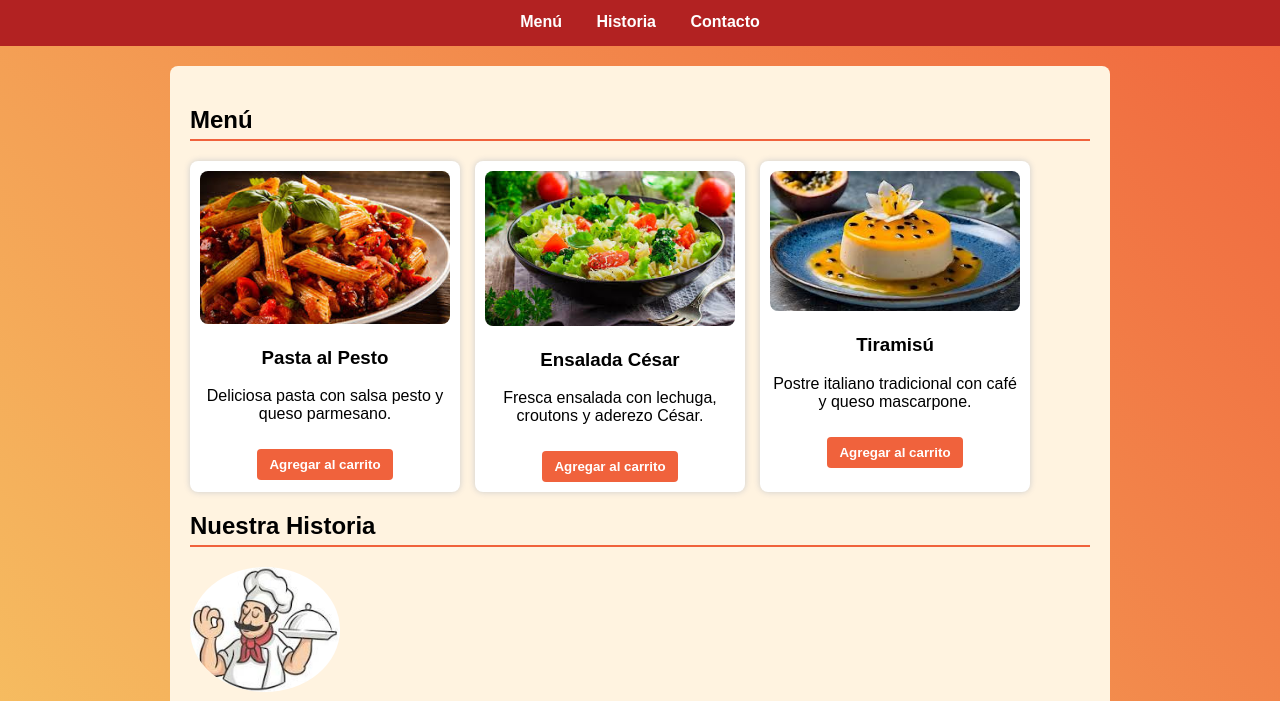
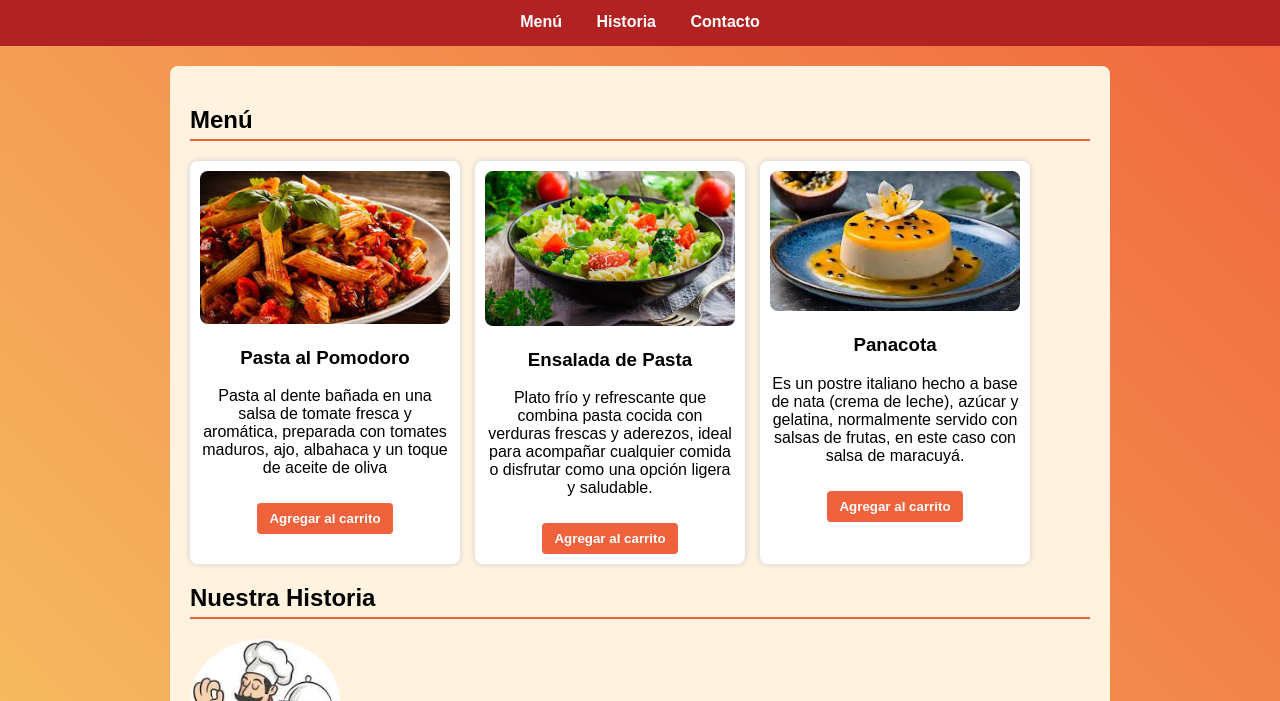
Before and after one commit to MaylieBarahona123-create/mi-deber-web, a plain HTML site: page index.html in a window 1280 px wide. Shown: the part 99-800 px from the top of the page. Drawn offline with Linux system fonts and the light colour scheme.

Commit message:
index.html

```diff
--- a/index.html
+++ b/index.html
@@ -24,20 +24,23 @@
   <div class="productos">
     <div class="producto">
       <img src="img/pasta.jpg" alt="Pasta" />
-      <h3>Pasta al Pesto</h3>
-      <p>Deliciosa pasta con salsa pesto y queso parmesano.</p>
+      <h3>Pasta al Pomodoro</h3>
+      <p>Pasta al dente bañada en una salsa de tomate fresca y aromática,
+      preparada con tomates maduros, ajo, albahaca y un toque de aceite de oliva</p>
       <button onclick="agregarCarrito('Pasta al Pesto')">Agregar al carrito</button>
     </div>
     <div class="producto">
       <img src="img/ensalada.jpg" alt="Ensalada" />
-      <h3>Ensalada César</h3>
-      <p>Fresca ensalada con lechuga, croutons y aderezo César.</p>
+      <h3>Ensalada de Pasta</h3>
+      <p>Plato frío y refrescante que combina pasta cocida con verduras frescas y aderezos,
+	  ideal para acompañar cualquier comida o disfrutar como una opción ligera y saludable.</p>
       <button onclick="agregarCarrito('Ensalada César')">Agregar al carrito</button>
     </div>
     <div class="producto">
       <img src="img/postre.jpg" alt="Postre" />
-      <h3>Tiramisú</h3>
-      <p>Postre italiano tradicional con café y queso mascarpone.</p>
+      <h3>Panacota</h3>
+      <p>Es un postre italiano hecho a base de nata (crema de leche), azúcar y gelatina,
+	  normalmente servido con salsas de frutas, en este caso con salsa de maracuyá.</p>
       <button onclick="agregarCarrito('Tiramisú')">Agregar al carrito</button>
     </div>
   </div>
@@ -71,4 +74,5 @@
 
 <script src="script.js"></script>
 </body>
+
 </html>
```
